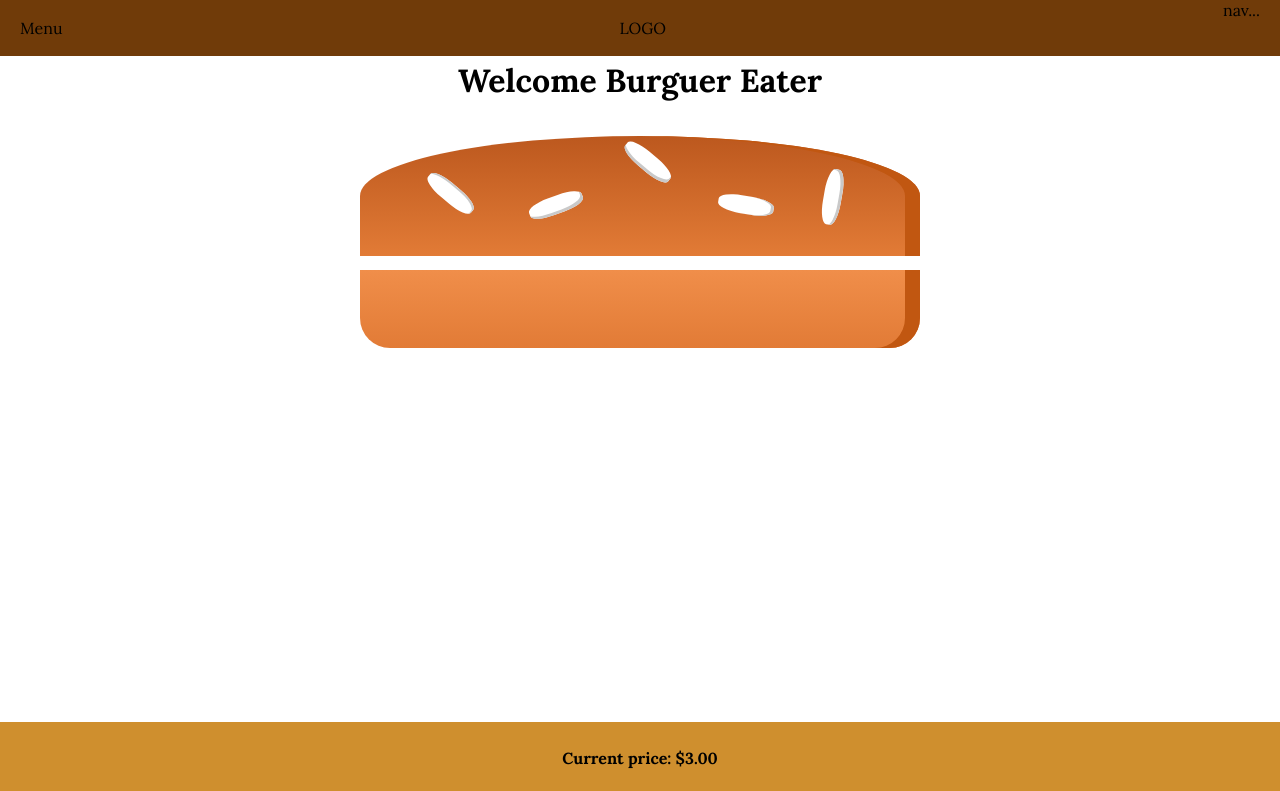
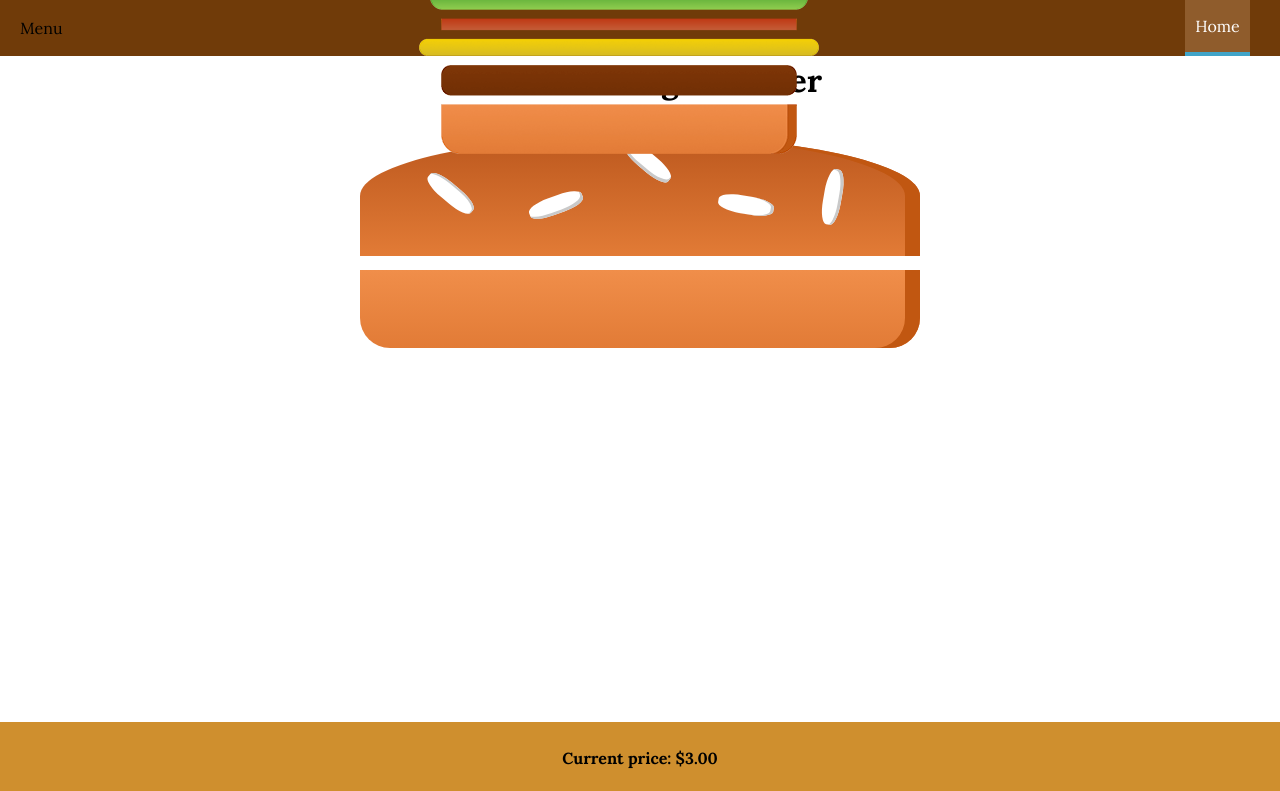
Before and after one commit to oepenut/udemy-react-the-complete-guide-burger-builder-basic, a React (Create React App) app: page / in a window 1280 px wide. Shown: the top 791 px of the page. Built offline with nearby package versions, Linux system fonts and the light colour scheme.

Commit message:
:sparkles: update toolbar component

```diff
--- a/src/components/Navigation/Toolbar/index.tsx
+++ b/src/components/Navigation/Toolbar/index.tsx
@@ -1,12 +1,38 @@
 import React from 'react';
+import Logo from 'components/UI/Logo';
+import Navbar from '../Navbar';
 import Styles from './toolbar.module.css';
 
-const index = () => {
+const navItems = {
+  items: [
+    {
+      src: '/',
+      label: 'Home',
+    },
+    {
+      src: '/payment',
+      label: 'Payment',
+    },
+  ],
+  activeUrl: '/',
+};
+
+type Props = {
+  showSideDrawer: () => void;
+};
+
+const index = (props: Props) => {
+  const { showSideDrawer } = props;
+
   return (
     <header className={Styles.Toolbar}>
-      <div>Menu</div>
-      <div>LOGO</div>
-      <nav>nav...</nav>
+      <div onClick={showSideDrawer}>Menu</div>
+      <div className={Styles.Logo}>
+        <Logo />
+      </div>
+      <nav className={Styles.DesktopOnly}>
+        <Navbar navItems={navItems} />
+      </nav>
     </header>
   );
 };
```
